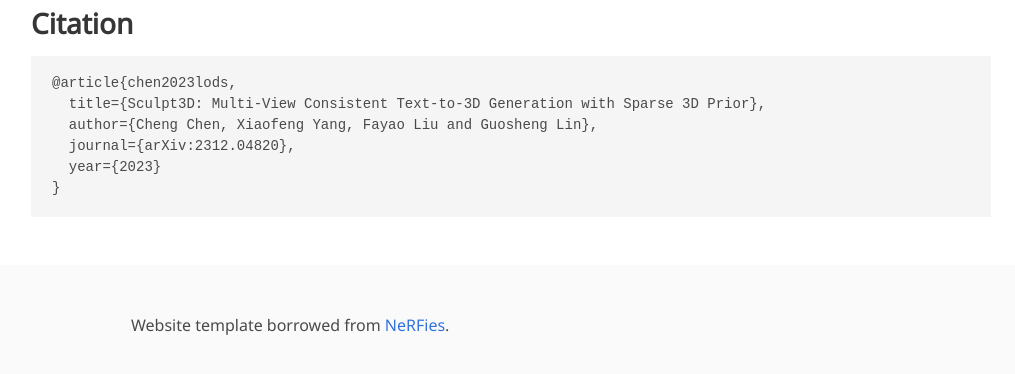
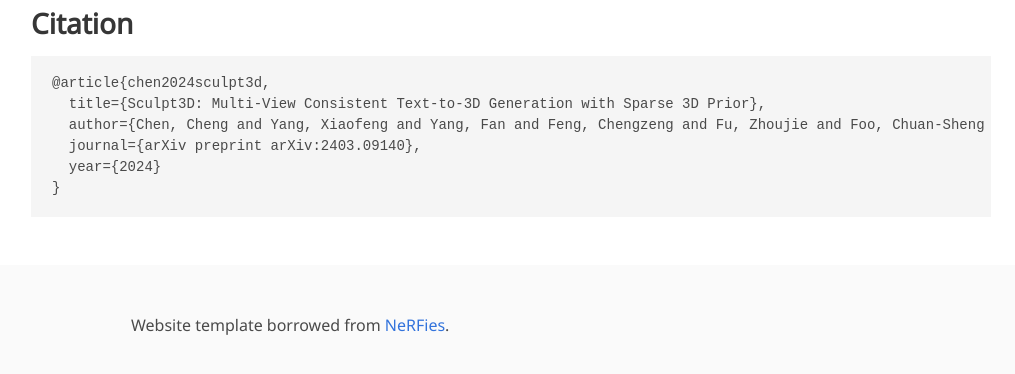
Before and after one commit to StellarCheng/Sculpt3D, a Jekyll site: the page built from index.md, in a window 1280 px wide and 900 px high, scrolled down 1634 px, cut to the strip 467-841 px from the top of the window. Shown: the whole strip, without its empty margins (129-1144 px from the left). Built offline with Jekyll 4.4.1, drawn with Linux system fonts in a browser that asks for light colours; some web fonts are replaced.

Commit message:
Update index.md

````diff
--- a/index.md
+++ b/index.md
@@ -7,8 +7,8 @@ authors:
     Cheng Chen<sup>1</sup>, Xiaofeng Yang<sup>1</sup>, Fan Yang<sup>1</sup>, Chengzeng Feng<sup>1</sup>, Zhoujie Fu <sup>1</sup>, Chuan-Sheng Foo<sup>2</sup>,  Guosheng Lin<sup>1</sup> and Fayao Liu<sup>2</sup>
 affiliations:
     <sup>1</sup>Nanyang Technological University, <sup>2</sup>A*STAR, Singapore
-paper: https://arxiv.org/abs/2312.04820
-code: https://stellarcheng.github.io/Sculpt3D/
+paper: https://arxiv.org/abs/2403.09140
+code: https://github.com/StellarCheng/Scuplt_3d/tree/main
 ---
 <div class="columns is-centered has-text-centered">
     <div class="column is-four-fifths">
@@ -128,10 +128,10 @@ We achieve state-of-the-art performance on T3Bench. We manually identify and cou
 
 ## Citation
 ```
-@article{chen2023lods,
+@article{chen2024sculpt3d,
   title={Sculpt3D: Multi-View Consistent Text-to-3D Generation with Sparse 3D Prior},
-  author={Cheng Chen, Xiaofeng Yang, Fayao Liu and Guosheng Lin},
-  journal={arXiv:2312.04820},
-  year={2023}
+  author={Chen, Cheng and Yang, Xiaofeng and Yang, Fan and Feng, Chengzeng and Fu, Zhoujie and Foo, Chuan-Sheng and Lin, Guosheng and Liu, Fayao},
+  journal={arXiv preprint arXiv:2403.09140},
+  year={2024}
 }
 ```
````
